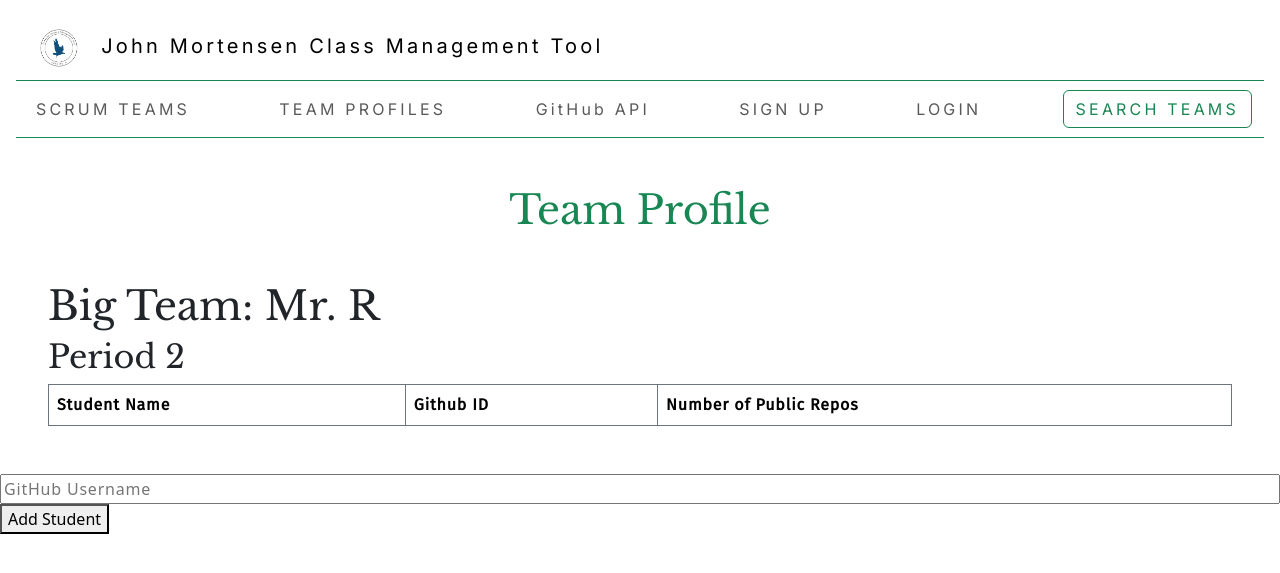
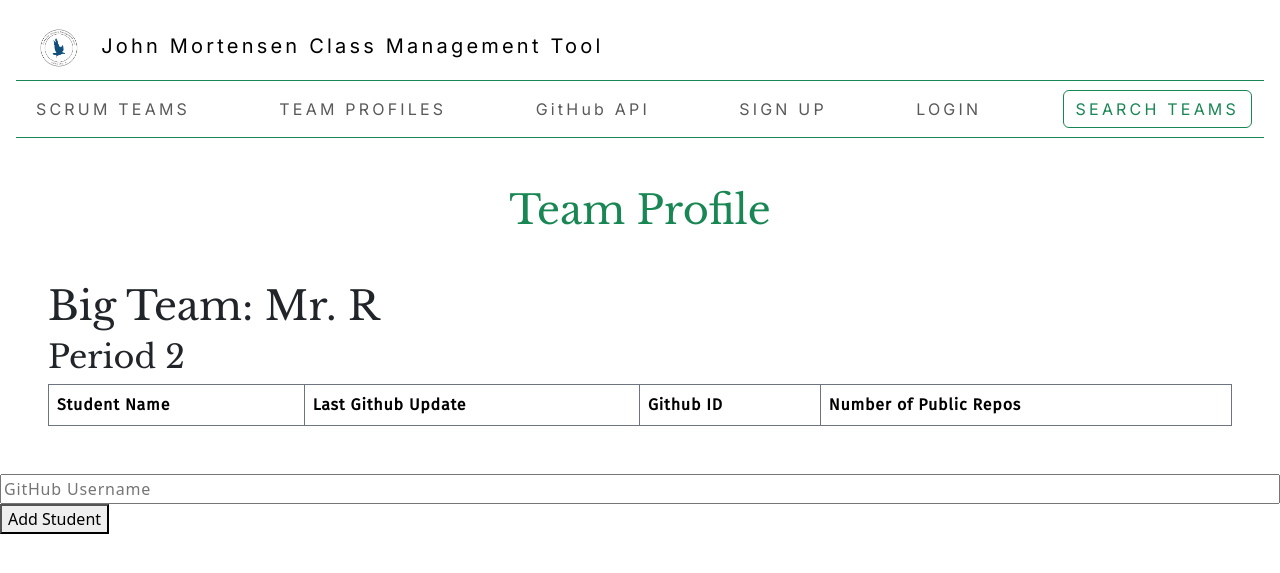
Before and after one commit to saumyapalk23/codingprojfontend, a Jekyll site: the page built from teamProfileDatabaseGITHUBAPITEST.md, in a window 1280 px wide. Shown: the top 573 px of the page. Built offline with Jekyll 4.4.1, drawn with Linux system fonts in a browser that asks for light colours; our own code applies the rules of GitHub Pages for plain Markdown files; the repository's description, which GitHub fills in, is left out.

Commit message:
time update

```diff
--- a/teamProfileDatabaseGITHUBAPITEST.md
+++ b/teamProfileDatabaseGITHUBAPITEST.md
@@ -8,6 +8,7 @@
                 <thead>
                     <tr>
                         <th scope="col"> Student Name </th>
+                        <th scope="col"> Last Github Update </th>
                         <th scope="col"> Github ID </th>
                         <!-- <th scope="col">Blog</th>
                         <th scope="col">Github Insights</th> -->
```
